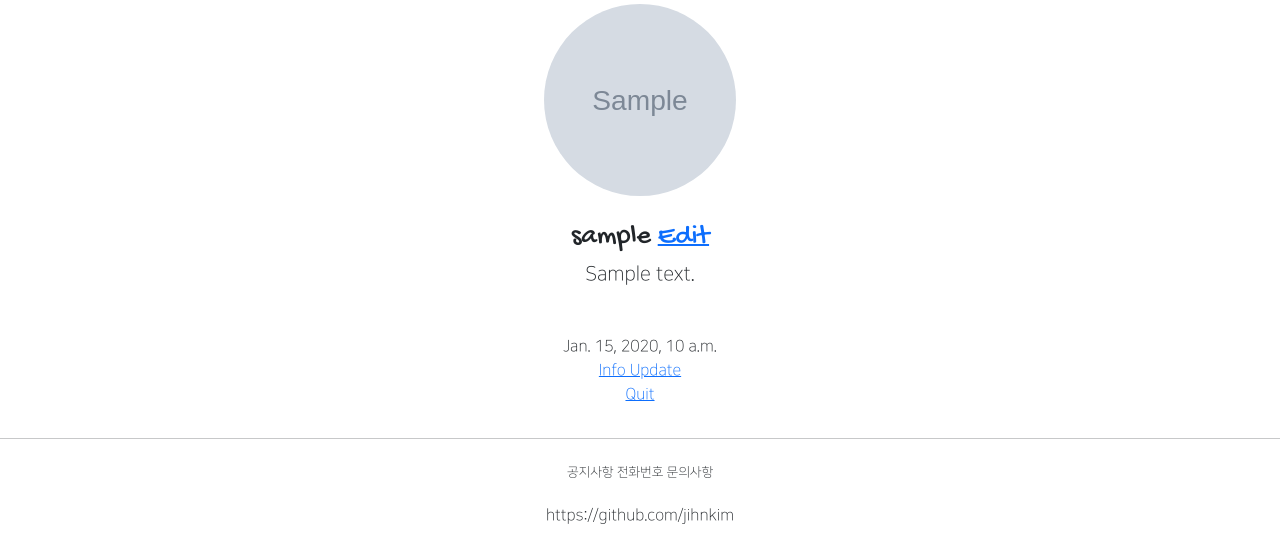
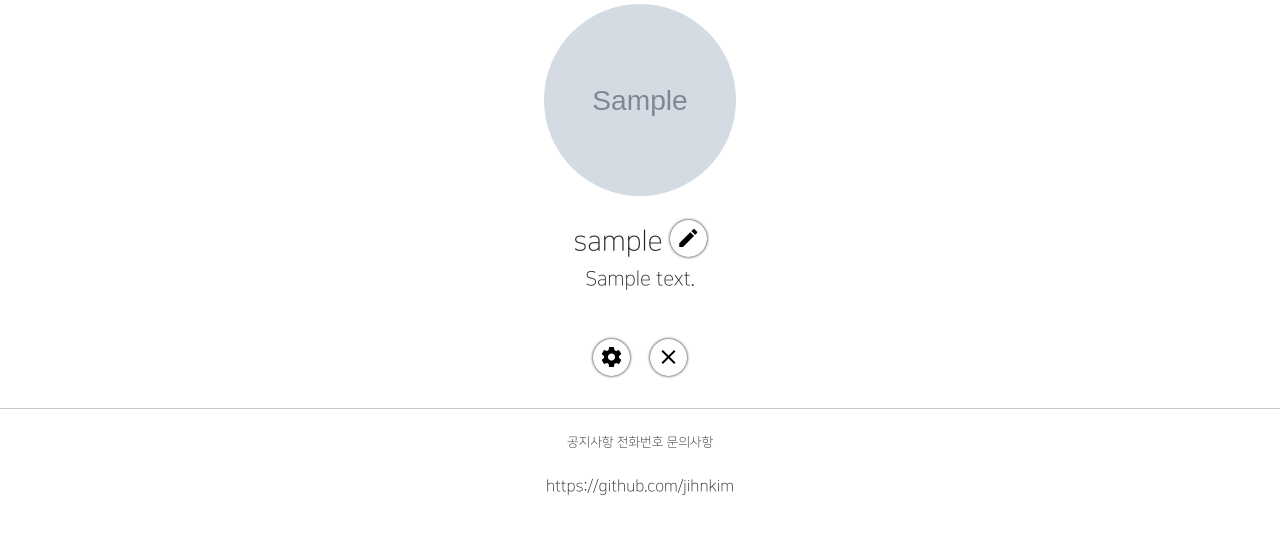
Before and after one commit to jihnkim/kjhweb, a Django app: page /accounts/detail/1 in a window 1280 px wide. Shown: the part 269-802 px from the top of the page. After the commit the page ends 764 px from the top, so only its background shows below. Run offline with Django 3.2, Linux system fonts and the light colour scheme; a user stored in the database is signed in; tables that the repository leaves empty hold one stand-in row (values such as "Sample post"); grey boxes marked "Sample" are stand-in pictures; parts of the project's set-up code (start-up, migrations or seed data) failed here and were passed over; some libraries are stand-ins or nearby versions; some web fonts are replaced.

Commit message:
0727 detail update

```diff
--- a/accountapp/templates/accountapp/detail.html
+++ b/accountapp/templates/accountapp/detail.html
@@ -9,11 +9,12 @@
                 <img src="{{ target_user.profile.image.url }}"
                      class="profile_image m-4"
                      alt="Profile image">
-                <h3 style="font-family: 'Gochi Hand', cursive;">
+                <h3>
                     {{ target_user.profile.nickname }}
                     {% if target_user == user %}
-                        <a href="{% url 'profileapp:update' pk=target_user.profile.pk %}">
-                            Edit
+                        <a href="{% url 'profileapp:update' pk=target_user.profile.pk %}"
+                           class="material-icons round_button">
+                            edit
                         </a>
                     {% endif %}
                 </h3>
@@ -28,18 +29,15 @@
                 </h4>
             {% endif %}
         </div>
-        <div>
-            {{ target_user.date_joined }}
-        </div>
         {% if user == target_user %}
             <div>
-                <a href="{% url 'accountapp:update' pk=target_user.pk %}">
-                    Info Update
+                <a href="{% url 'accountapp:update' pk=target_user.pk %}"
+                   class="material-icons round_button mx-2">
+                    settings
                 </a>
-            </div>
-            <div>
-                <a href="{% url 'accountapp:delete' pk=target_user.pk %}">
-                    Quit
+                <a href="{% url 'accountapp:delete' pk=target_user.pk %}"
+                   class="material-icons round_button mx-2">
+                    close
                 </a>
             </div>
         {% endif %}
--- a/static/base.css
+++ b/static/base.css
@@ -23,3 +23,15 @@
     border-radius: 20rem;
     object-fit: cover;
 }
+
+.round_button {
+    color: black;
+    text-decoration: none;
+    box-shadow: 0 0 3px black;
+    border-radius: 10rem;
+    padding: .4rem;
+}
+
+.round_button:hover{
+    color:dimgray;
+}
--- a/templates/head.html
+++ b/templates/head.html
@@ -18,6 +18,11 @@
 
     {#  STATIC FILES LINK  #}
     <link rel="stylesheet" type="text/css" href="{% static 'base.css' %}">
+
+    {#  MATERIAL ICONS LINK  #}
+    <link href="https://fonts.googleapis.com/css2?family=Material+Icons"
+          rel="stylesheet">
+
     <style>
         @font-face {
             font-family: 'NanumSquareR';
```
Also changed, not shown: log.txt (+8 -0 lines).
